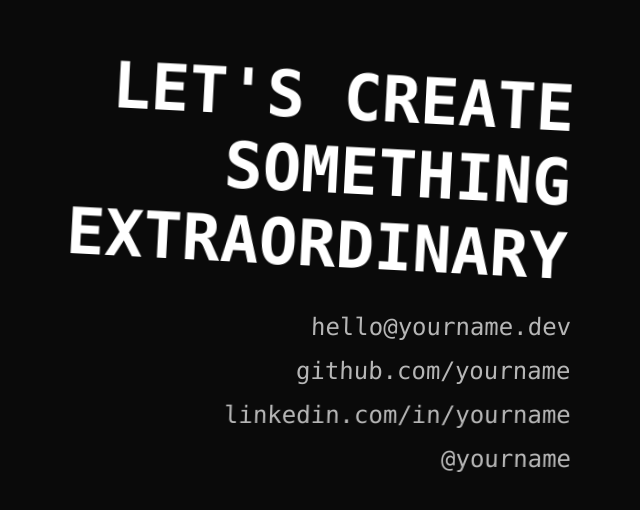
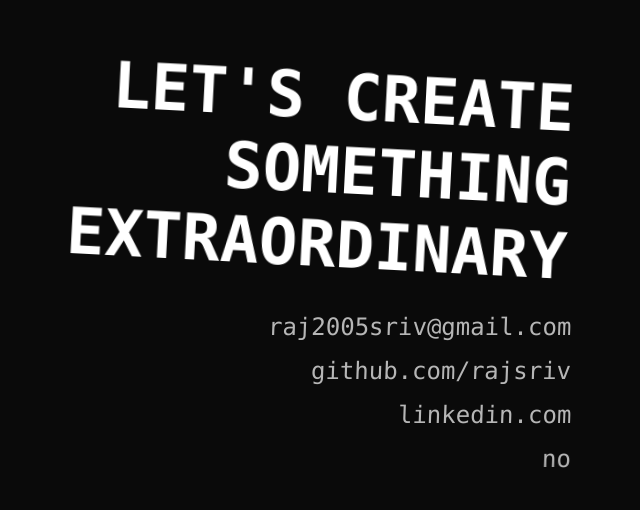
Before and after one commit to rajsriv/abstract-portfolio-design, a plain HTML site: page index.html in a window 1280 px wide. Shown: the part 2852-3362 px from the top of the page, without its empty margins (581-1221 px from the left). Drawn offline with nearby package versions, Linux system fonts and the light colour scheme.

Commit message:
Update index.html

```diff
--- a/index.html
+++ b/index.html
@@ -384,10 +384,10 @@
         <section class="contact" id="contact">
             <h2 class="contact-title">LET'S CREATE<br>SOMETHING<br>EXTRAORDINARY</h2>
             <div class="contact-links">
-                <a href="mailto:hello@yourname.dev" class="contact-link">hello@yourname.dev</a>
-                <a href="https://github.com/yourname" class="contact-link">github.com/yourname</a>
-                <a href="https://linkedin.com/in/yourname" class="contact-link">linkedin.com/in/yourname</a>
-                <a href="https://twitter.com/yourname" class="contact-link">@yourname</a>
+                <a href="mailto:raj2005sriv@gmail.com" class="contact-link">raj2005sriv@gmail.com</a>
+                <a href="https://github.com/rajsriv" class="contact-link">github.com/rajsriv</a>
+                <a href="https://linkedin.com" class="contact-link">linkedin.com</a>
+                <a href="https://twitter.com/yourname" class="contact-link">no</a>
             </div>
         </section>
     </div>
```
